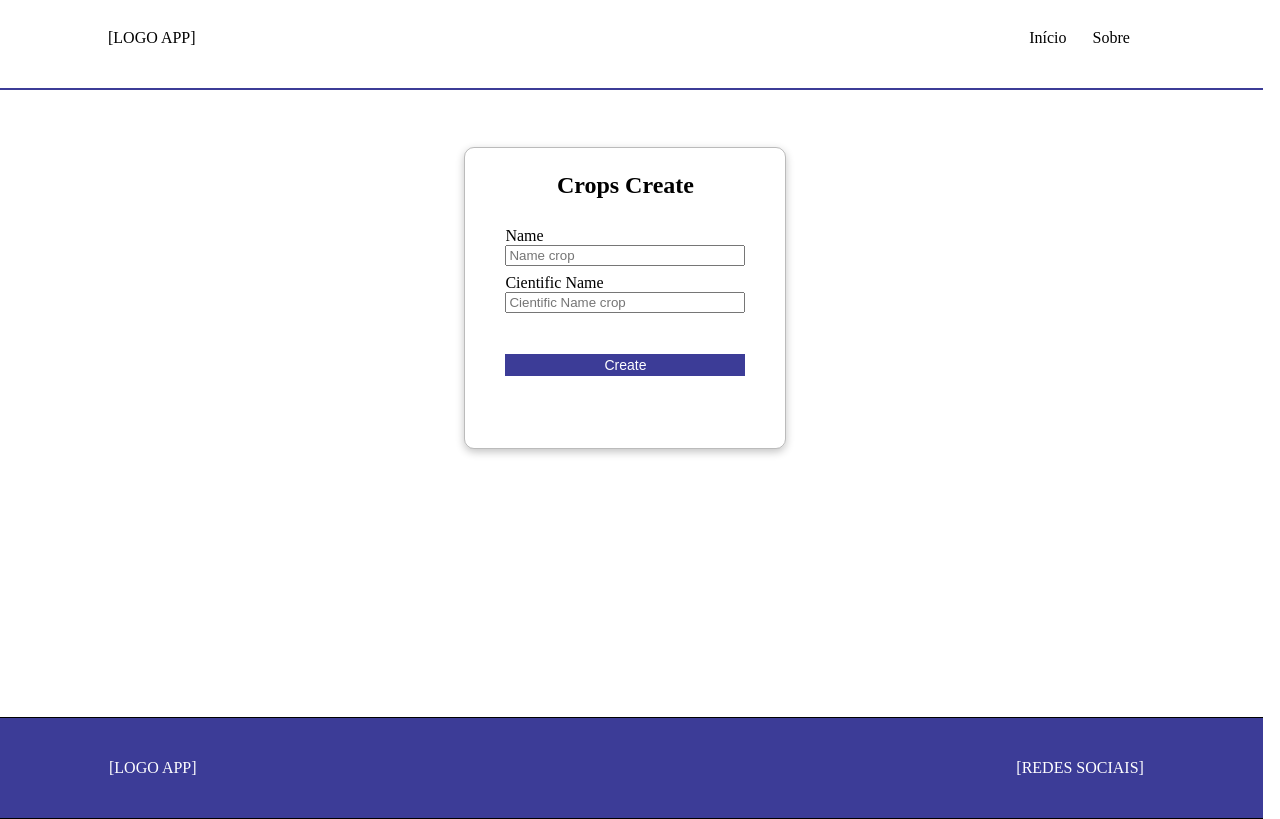
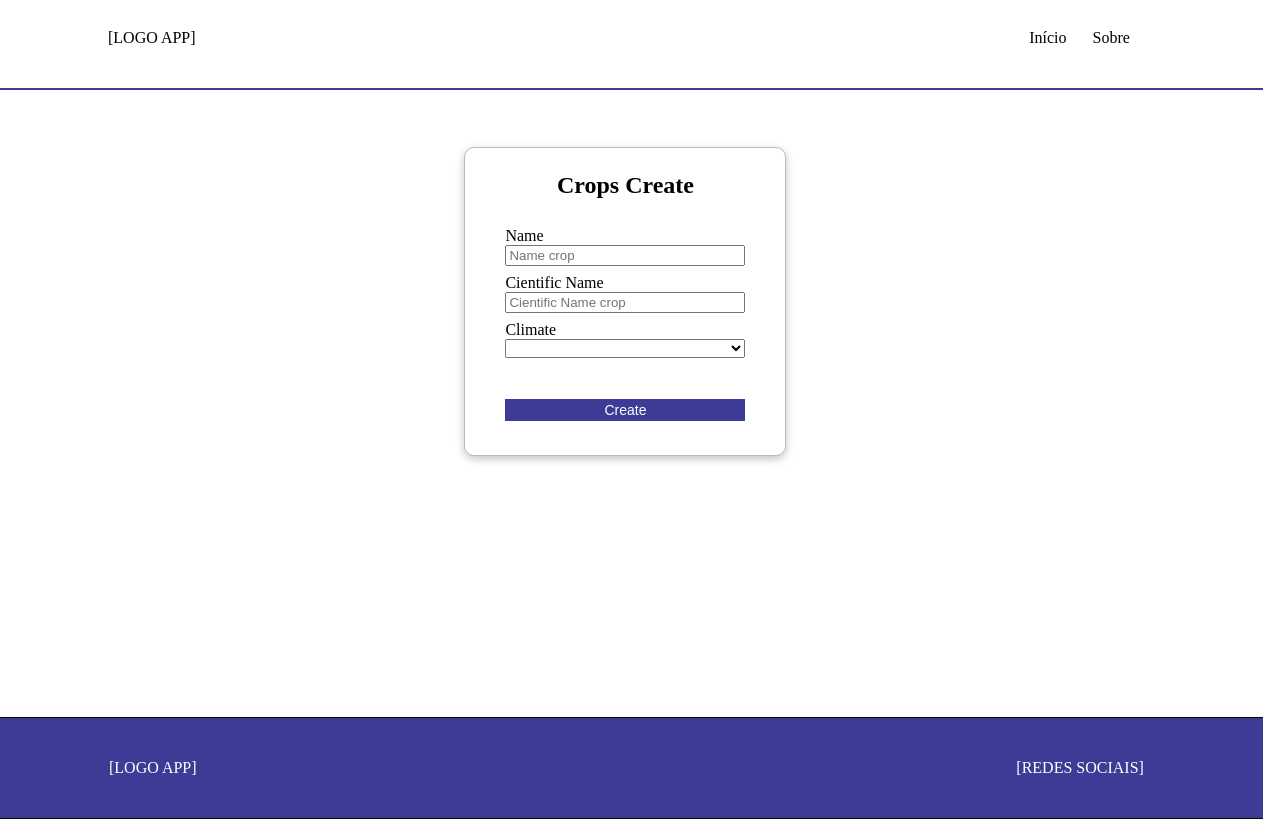
Before and after one commit to rapael-augusto/metabolismoagrario_frontweb, a Next.js app: page /criarCrops in a window 1280 px wide. Built offline with nearby package versions, Linux system fonts and the light colour scheme; sample sign-in values are in the browser's storage.

Commit message:
separando culturas por categorias climaticas no front + adicionando campo clima no formulario de cadastro + validacao

```diff
--- a/src/app/criarCrops/page.tsx
+++ b/src/app/criarCrops/page.tsx
@@ -23,6 +23,7 @@ const CriarCrops = () => {
     const [name, setName] = useState('')
     const [scientificName, setScientificName] = useState('')
     const [response, setResponse] = useState<1 | -1>(-1)
+    const [climate, setClimate] = useState('')
 
     useEffect(() => {
         let session = sessionStorage.getItem('@token')
@@ -42,13 +43,17 @@ const CriarCrops = () => {
         } else if (!scientificName) {
             sessionStorage.setItem('mensagem', `{"mensagem":"Nome científico é um campo obrigatório para cadastrar uma cultura !","tipo":"danger"}`)
             location.reload()
+        }else if(!climate){
+            sessionStorage.setItem('mensagem', `{"mensagem":"Clima é um campo obrigatório para cadastrar uma cultura !","tipo":"danger"}`)
+            location.reload()
         } else {
             let session = sessionStorage.getItem('@token')
             let service = new cropsService(session)
 
             let respostaRequisicao: any | responseCropsCreate = await service.create({
                 name: name,
-                scientificName: scientificName
+                scientificName: scientificName,
+                climate: climate
             })
 
             const { status, mensagem } = respostaRequisicao
@@ -89,6 +94,25 @@ const CriarCrops = () => {
                             type={'text'}
                         />
 
+                        <div className="form-input-box">
+                            <label htmlFor="">
+                                Climate
+                            </label>
+                            <select onChange={(e) => { setClimate(e.target.value) }}>
+                                <option value="empty"></option>
+                                <option value="TropicalRainforest">TropicalRainforest</option>
+                                <option value="Tropical">Tropical</option>
+                                <option value="Subtropical">Subtropical</option>
+                                <option value="Desert">Desert</option>
+                                <option value="Temperate">Temperate</option>
+                                <option value="Mediterranean">Mediterranean</option>
+                                <option value="SemiArid">SemiArid</option>
+                                <option value="Subpolar">Subpolar</option>
+                                <option value="MountainCold">MountainCold</option>
+                                <option value="Polar">Polar</option>
+                            </select>
+                        </div>
+
                         <br />
                         <div className="form-input-box">
                             <Button texto={'Create'} classe={'button-home'} onclick={cadastroCrops} />
--- a/src/services/crops.ts
+++ b/src/services/crops.ts
@@ -4,6 +4,7 @@ import Axios from "./api";
 type CropsParams = {
     name: string
     scientificName: string
+    climate : string
 }
 
 interface paramsEntradaConstant {
@@ -36,10 +37,6 @@ export class cropsService {
     }
 
     async create(params: CropsParams) {
-
-        //validacao
-        const {name, scientificName} = params
-
 
         if (this.token) {
             return await Axios.post('/crops', params, {
--- a/src/styles/crops/pageCrops.css
+++ b/src/styles/crops/pageCrops.css
@@ -9,14 +9,14 @@
 }
 .container-button-crops{
     margin: 5px auto;
-    width: 80%;
+    width: 90%;
     display: flex;
     align-items: center;
     justify-content: flex-end;
 }
 .list-crops{
     margin: 30px auto;
-    width: 80%;
+    width: 90%;
     min-height: 60vh;
     height: max-content;
     display: flex;
@@ -40,7 +40,7 @@
 
 .header-list,
 .content-list{
-    width: 80%;
+    width: 90%;
     display: flex;
     flex-direction: row;
     align-items: center;
@@ -53,7 +53,11 @@
 .header-col-cientific-name,
 .result-col-cientific-name{
     width: 500px;
+}
 
+.header-col-climate,
+.result-col-climate{
+    width: 200px;
 }
 
 .header-col-acoes,
```
Also changed, not shown: src/app/crops/page.tsx (+18 -2 lines).
